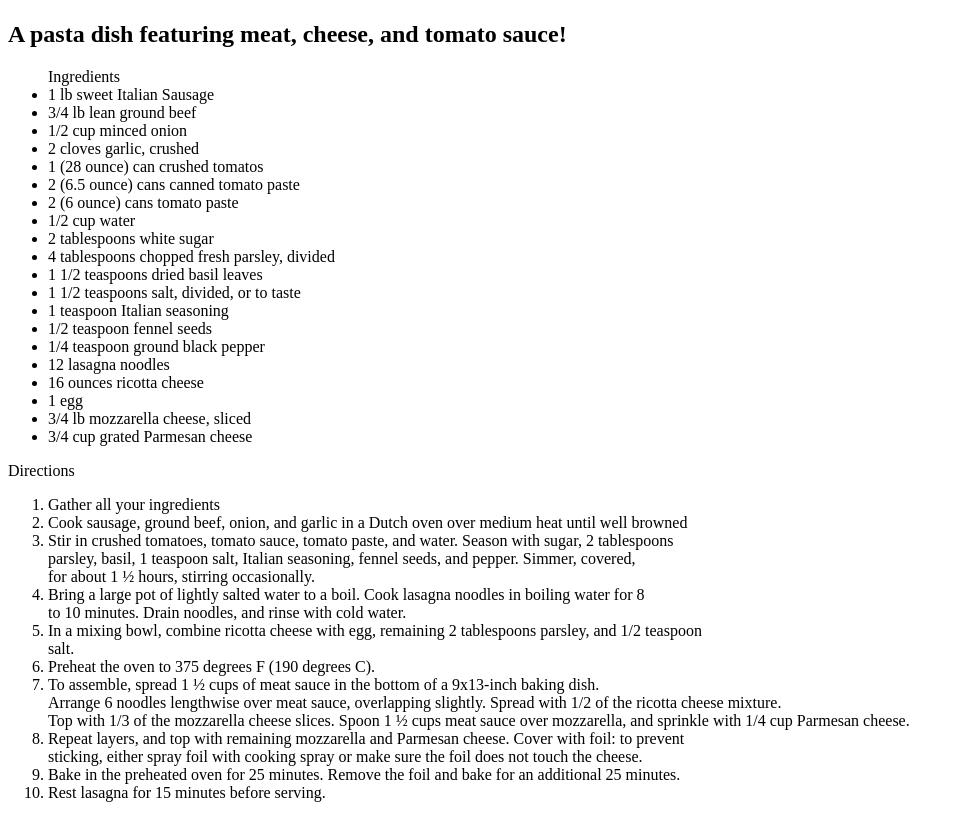
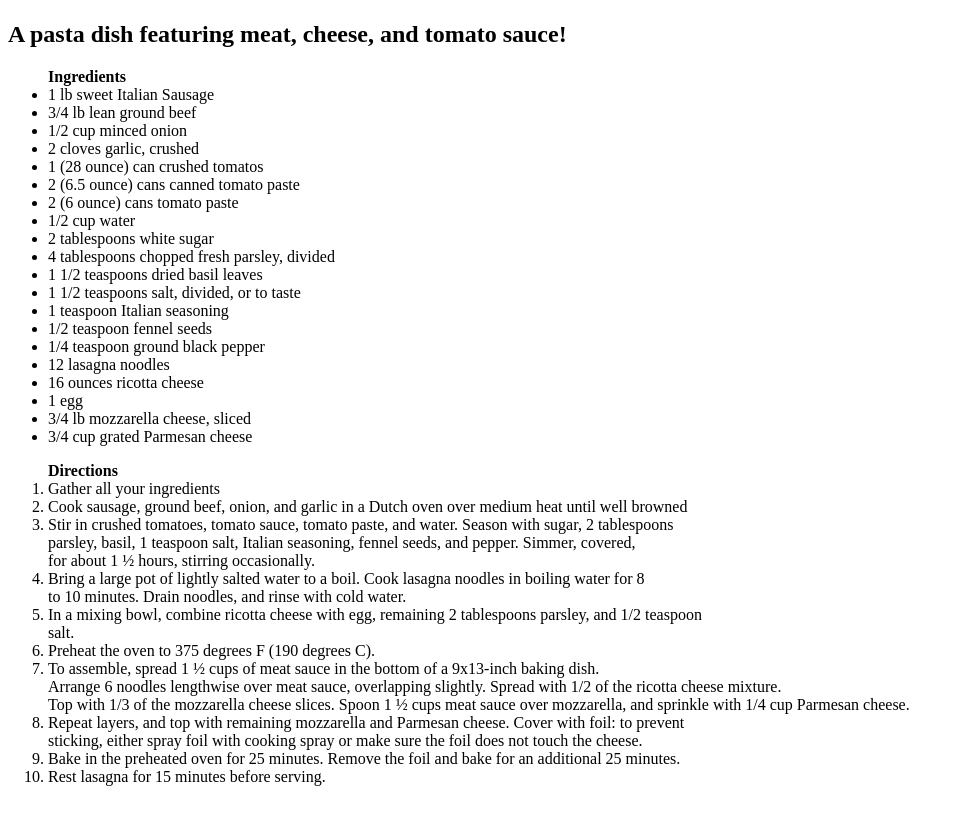
Before and after one commit to 1One5/odin-recipes, a plain HTML site: page recipes/lasagna.html in a window 1280 px wide. Shown: the part 409-1227 px from the top of the page, without its empty margins (0-964 px from the left). Drawn offline with Linux system fonts and the light colour scheme.

Commit message:
Adjusted Headings Adjusted the "Ingredients" and "Directions" headings for clarity

```diff
--- a/recipes/lasagna.html
+++ b/recipes/lasagna.html
@@ -10,7 +10,7 @@
     <h1>Lasagna</h1>
     <img src="./lasagna.jpg" width="500" height="300">
     <h2>A pasta dish featuring meat, cheese, and tomato sauce!</h2>
-    <ul>Ingredients
+    <ul><strong>Ingredients</strong>
         <li>1 lb sweet Italian Sausage</li>
         <li>3/4 lb lean ground beef</li>
         <li>1/2 cup minced onion</li>
@@ -31,8 +31,8 @@
         <li>1 egg</li>
         <li>3/4 lb mozzarella cheese, sliced</li>
         <li>3/4 cup grated Parmesan cheese</li>
-    </ul>Directions
-    <ol>
+    </ul>
+    <ol><strong>Directions</strong>
         <li>Gather all your ingredients</li>
         <li>Cook sausage, ground beef, onion, and garlic in a Dutch oven over medium heat until well browned</li>
         <li>Stir in crushed tomatoes, tomato sauce, tomato paste, and water. Season with sugar, 2 tablespoons<br>
```
